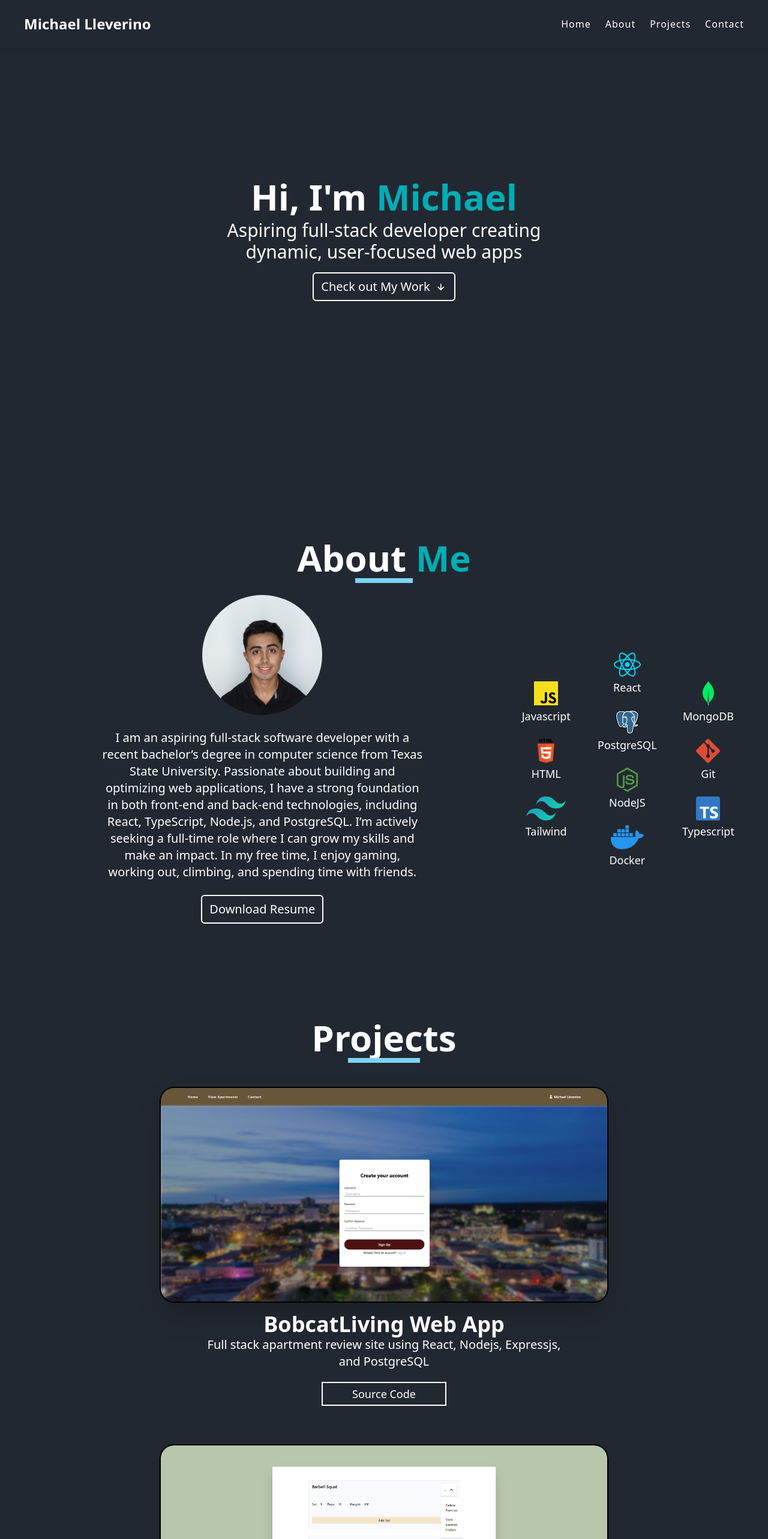
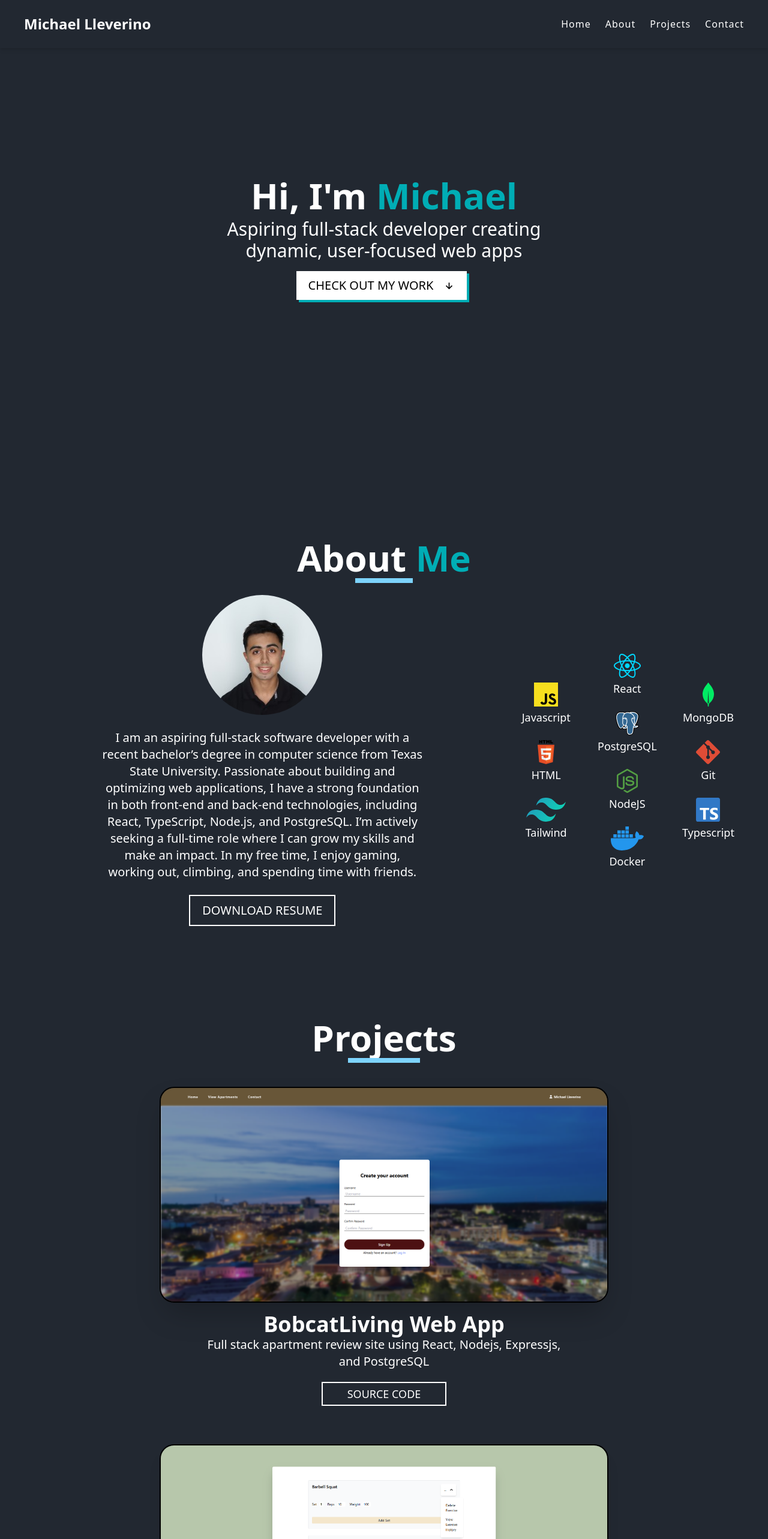
Before and after one commit to MichaelAlex03/PersonalSite, a React (Vite) app in the folder personalSite/: page / in a window 1280 px wide. Shown: the top 2566 px of the page at 60% size. Built offline with nearby package versions, Linux system fonts and the light colour scheme.

Commit message:
buttons style added

```diff
--- a/personalSite/src/components/Footer.tsx
+++ b/personalSite/src/components/Footer.tsx
@@ -6,6 +6,7 @@ import { faEnvelope } from '@fortawesome/free-solid-svg-icons';
 const Footer = () => {
   return (
     <footer className='absolute bottom-0 bg-[#222831] flex flex-col items-center justify-center p-8 drop-shadow-md w-full gap-2'>
+
       <div className='flex gap-2'>
         <a href="https://www.linkedin.com/in/michaelllev/">
           <FontAwesomeIcon icon={faLinkedin}
@@ -23,9 +24,11 @@ const Footer = () => {
             color='white'/>
         </a>
       </div>
+
       <div>
         <p className='text-white'> Michael Lleverino © 2024</p>
       </div>
+
     </footer>
   )
 }
--- a/personalSite/src/components/Navbar.tsx
+++ b/personalSite/src/components/Navbar.tsx
@@ -7,15 +7,18 @@ const Navbar = () => {
 
     return (
         <header className="flex justify-center items-center w-full text-white py-6 px-10 bg-[#222831] drop-shadow-md">
+
             <div className="hidden md:flex mr-auto">
                 <h1 className='text-2xl font-bold'>Michael Lleverino</h1>
             </div>
+
             <div className='flex gap-6'>
                 <button onClick={() => handleClick('home')}><span className="nav">Home</span></button>
                 <button onClick={() => handleClick('aboutMe')}><span className="nav">About</span></button>
                 <button onClick={() => handleClick('Projects')}><span className="nav">Projects</span></button>
                 <button onClick={() => handleClick('Contact')}><span className="nav">Contact</span></button>
             </div>
+
         </header>
     )
 }
--- a/personalSite/src/index.css
+++ b/personalSite/src/index.css
@@ -6,6 +6,19 @@
   input::-webkit-input-placeholder {
     text-align:left;
     padding: 2px;
+  }
+
+}
+
+@layer components{
+
+  .button_main{
+    @apply relative -top-1 -left-1 bg-white py-2.5 px-5 font-medium uppercase text-black transition-all before:absolute before:top-1 before:left-1 before:-z-[1]
+        before:h-full before:w-full before:border-4 before:border-[#00ADB5] before:transition-all before:content-[''] hover:top-0 hover:left-0 before:hover:top-0 before:hover:left-0;
+  }
+
+  .button_sub{
+    @apply relative border-2 border-white bg-transparent py-2.5 px-5 font-medium text-white uppercase transition-colors before:absolute before:left-0 before:top-0 before:-z-10 before:h-full before:w-full before:origin-top-left before:scale-y-0 before:bg-white before:transition-transform before:duration-500 before:content-[''] hover:text-black before:hover:scale-y-100
   }
 
 }
@@ -24,4 +37,6 @@
   .nav:hover::after{
     @apply w-[100%]
   }
+
+
 }
--- a/personalSite/src/pages/aboutMe.tsx
+++ b/personalSite/src/pages/aboutMe.tsx
@@ -17,11 +17,11 @@ const AboutMe = () => {
           {/*About me decription and profile picture*/}
           <div className='flex flex-col items-center gap-4 mt-5 w-full'>
 
-            <div className='flex flex-col items-center space-y-6'>
+            <div className='z-0 flex flex-col items-center space-y-6'>
               <img src='../../images/profile.jpg' className='rounded-full'/>
               <p className='text-center text-sm md:text-xl md:w-2/3 lg:w-3/4 xl:w-2/3'>I am an aspiring full-stack software developer with a recent bachelor’s degree in computer science from Texas State University. Passionate about building and optimizing web applications, I have a strong foundation in both front-end and back-end technologies, including React, TypeScript, Node.js, and PostgreSQL. I’m actively seeking a full-time role where I can grow my skills and make an impact. In my free time, I enjoy gaming, working out, climbing, and spending time with friends.</p>
 
-              <button className='border-2 border-white py-2 px-3 flex items-center rounded-md gap-2 text-sm md:text-xl'>
+              <button className='button_sub flex items-center gap-2 text-sm md:text-xl'>
                 <a href="../../files/Resume.pdf" download="Resume">Download Resume</a>
               </button>
             </div>
--- a/personalSite/src/pages/contact.tsx
+++ b/personalSite/src/pages/contact.tsx
@@ -97,8 +97,8 @@ const Contact = () => {
         </div>
         <p className='w-full flex flex-start text-sm md:text-base lg:text-lg mb-1'>* Required</p>
 
-        <div className='w-full mt-3'>
-          <button type='submit' className='border-2 border-white w-full py-1 rounded-sm'>
+        <div className='z-10 w-full mt-3 flex justify-center '>
+          <button type='submit' className='button_sub w-full md:w-1/2 xl:w-1/2 py-1 rounded-sm'>
             Send
           </button>
         </div>
--- a/personalSite/src/pages/home.tsx
+++ b/personalSite/src/pages/home.tsx
@@ -11,6 +11,12 @@ const Home = () => {
         document.getElementById(div)?.scrollIntoView({behavior: 'smooth'});
     }
 
+    //relative border-2 before:border-white bg-transparent py-2.5 px-5 font-medium uppercase text-white transition-colors before:absolute before:left-0
+    //before:top-0 before:-z-10 before:h-full before:w-full before:origin-top-left before:scale-x-0 before:bg-[#00ADB5] before:transition-transform before:duration-300
+    //hover:text-white before:hover:scale-x-100 flex items-center hover:border-black
+
+    //border-2 border-white py-2 px-3 flex items-center gap-2 text-base md:text-xl
+
     return (
         <>
             <div className='fixed top-0 left-0 w-full z-[1000]'>
@@ -21,11 +27,11 @@ const Home = () => {
                 <div className='flex flex-col text-white justify-center items-center w-3/4 md:w-1/2 gap-2'>
                     <h1 className='text-center text-4xl lg:text-6xl font-bold'>Hi, I'm <span className='text-[#00ADB5]'>Michael</span></h1>
                     <h3 className='text-center text-base md:text-2xl lg:text-3xl '>Aspiring full-stack developer creating dynamic, user-focused web apps</h3>
-                    <div className='mt-2'>
-                        <button className='border-2 border-white rounded-md py-2 px-3 flex items-center gap-2 text-base md:text-xl'
+                    <div className='z-10 mt-3'>
+                        <button className='button_main flex items-center gap-2 text-base md:text-xl'
                             onClick={() => handleClick('aboutMe')}>
                             Check out My Work
-                            <i className='bx bx-down-arrow-alt'></i>
+                            <i className='bx bx-down-arrow-alt ml-2'></i>
                         </button>
                     </div>
                 </div>
--- a/personalSite/src/pages/projects.tsx
+++ b/personalSite/src/pages/projects.tsx
@@ -27,8 +27,8 @@ const Projects = () => {
                 <p className='flex flex-col text-sm md:text-lg lg:text-xl'>Full stack apartment review site using React, Nodejs, Expressjs, and PostgreSQL</p>
               </div>
 
-              <div className='w-full flex justify-center'>
-                <button className='border-2 border-white text-sm md:text-base lg:text-lg md:p-1 w-1/3'>
+              <div className='z-10 w-full flex justify-center'>
+                <button className='button_sub border-2 border-white text-sm md:text-base lg:text-lg md:p-1 w-1/3'>
                   <a href="https://github.com/MichaelAlex03/BobcatLiving">Source Code</a>
                 </button>
               </div>
@@ -51,8 +51,8 @@ const Projects = () => {
                 <p className='flex flex-col text-sm md:text-lg lg:text-xl'>Full stack workout tracker site using React, Nodejs, Expressjs, and PostgreSQL</p>
               </div>
 
-              <div className='w-full flex justify-center'>
-                <button className='border-2 border-white w-1/2 text-sm md:text-base lg:text-lg md:p-1 w-1/3'>
+              <div className='z-10 w-full flex justify-center'>
+                <button className='button_sub w-1/2 text-sm md:text-base lg:text-lg md:p-1 w-1/3'>
                   <a href="https://github.com/MichaelAlex03/FitTrackr">Source Code</a>
                 </button>
               </div>
@@ -75,8 +75,8 @@ const Projects = () => {
                 <p className='flex flex-col text-sm md:text-lg lg:text-xl'>Portfolio page built with React, Typescript, Tailwind CSS</p>
               </div>
 
-              <div className='w-full flex justify-center'>
-                <button className='border-2 border-white w-1/2 text-sm md:text-base lg:text-lg md:p-1 w-1/3'>
+              <div className='z-10 w-full flex justify-center'>
+                <button className='button_sub border-2 border-white w-1/2 text-sm md:text-base lg:text-lg md:p-1 w-1/3'>
                   <a href="https://github.com/MichaelAlex03/PersonalSite">Source Code</a>
                 </button>
               </div>
```
